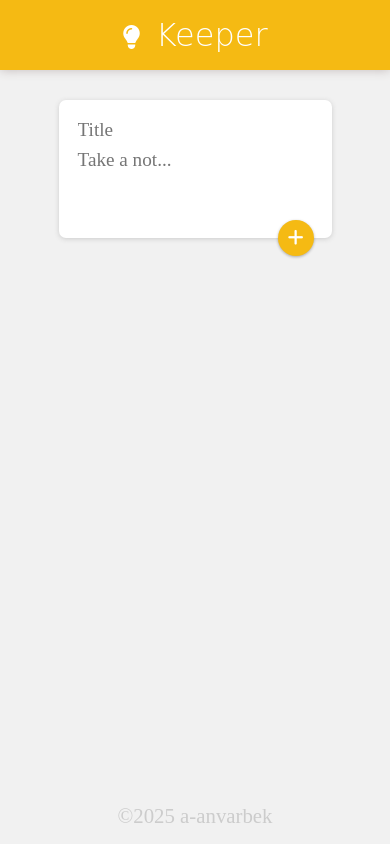
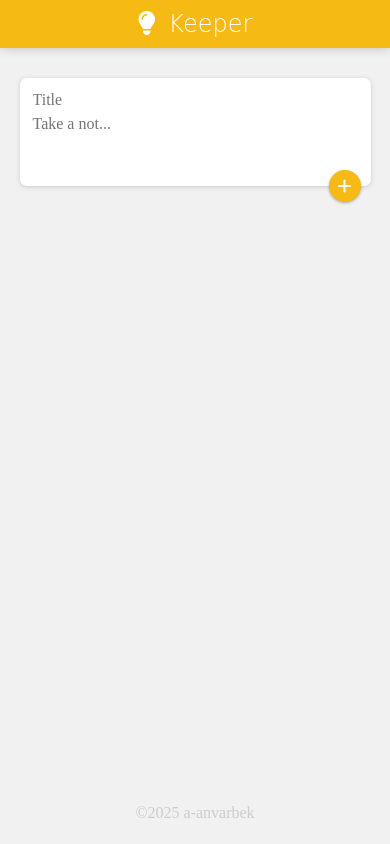
Before and after one commit to a-anvarbek/Keeper, a plain HTML site: page index.html in a window 390 px wide. Drawn offline with Linux system fonts and the light colour scheme.

Commit message:
Add responsive version

```diff
--- a/style.css
+++ b/style.css
@@ -1,14 +1,14 @@
-*{
+* {
     margin: 0;
     padding: 0;
     box-sizing: border-box;
 }
 
-body{
+body {
     background-color: #f1f1f1;
 }
 
-header{
+header {
     background-color: #f5ba13;
     display: flex;
     align-items: center;
@@ -18,18 +18,18 @@ header{
     box-shadow: 0 0 10px #c3baba;
 }
 
-header h1{
+header h1 {
     color: #fff;
     font-family: "McLaren", cursive;
     font-weight: 200;
 }
 
-header h1 i{
+header h1 i {
     font-size: 24px;
     margin-right: 5px;
 }
 
-.create-note{
+.create-note {
     position: relative;
     width: 33%;
     margin: 30px auto 20px auto;
@@ -65,12 +65,12 @@ header h1 i{
     outline: none;
 }
 
-.create-note button i{
+.create-note button i {
     font-size: 18px;
     margin: 5px auto;
 }
 
-footer{
+footer {
     position: absolute;
     text-align: center;
     bottom: 0;
@@ -78,13 +78,12 @@ footer{
     height: 2.5rem;
 }
 
-footer p{
+footer p {
     color: #ccc;
     font-size: 1.3em;
 }
 
-
-#note{
+#note {
     background-color: #fff;
     border-radius: 7px;
     box-shadow: 0 2px 5px #ccc;
@@ -94,19 +93,19 @@ footer p{
     float: left;
 }
 
-#note h1{
+#note h1 {
     font-size: 1.1em;
     margin-bottom: 6px;
 }
 
-#note p{
+#note p {
     font-size: 1.1em;
     margin-bottom: 10px;
     white-space: pre-wrap;
     word-wrap: break-word;
 }
 
-#note button{
+#note button {
     position: relative;
     float: right;
     margin-right: 10px;
@@ -118,20 +117,66 @@ footer p{
     outline: none;
 }
 
+/* Responsiv qoidalar */
 @media (max-width: 1000px) {
-    header{
+    header {
         flex-direction: column;
         align-items: center;
         text-align: center;
         padding: 16px;
     }
 
-    .create-note{
+    .create-note {
         width: 70%;
     }
 
-    footer{
+    footer {
         margin-bottom: 0px;
     }
+}
 
+@media (max-width: 600px) {
+    header {
+        padding: 10px 20px;
     }
+
+    header h1 {
+        font-size: 1.5em;
+    }
+
+    .create-note {
+        width: 90%;
+        padding: 10px;
+    }
+
+    .create-note input,
+    .create-note textarea {
+        font-size: 1em;
+        padding: 3px;
+    }
+
+    .create-note button {
+        width: 32px;
+        height: 32px;
+        right: 10px;
+        bottom: -16px;
+    }
+
+    .create-note button i {
+        font-size: 16px;
+    }
+
+    #note {
+        width: 100%;
+        margin: 10px 0;
+    }
+
+    #note h1,
+    #note p {
+        font-size: 1em;
+    }
+
+    footer p {
+        font-size: 1em;
+    }
+}
```
Lines whose indentation alone changed are shown as unchanged.
